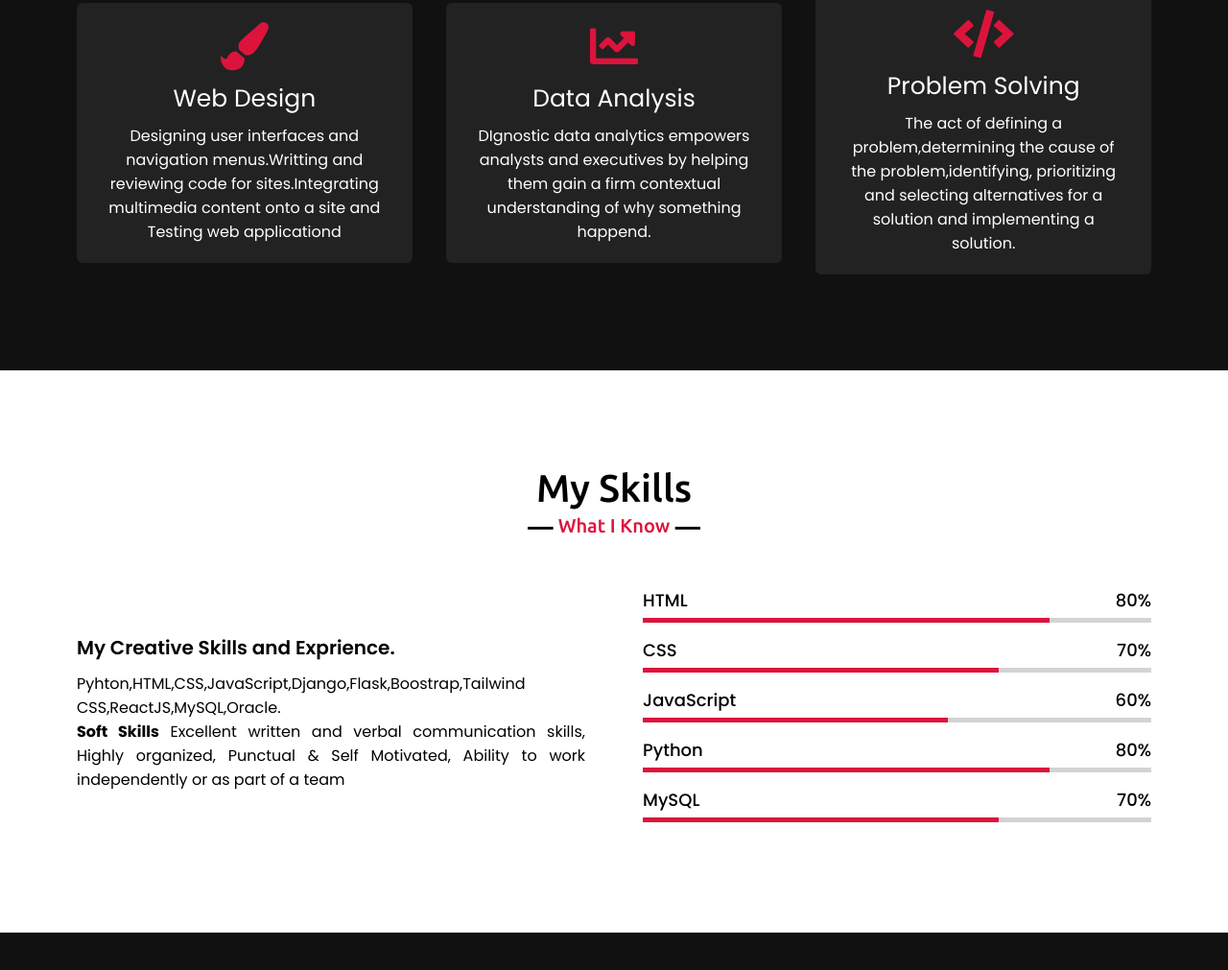
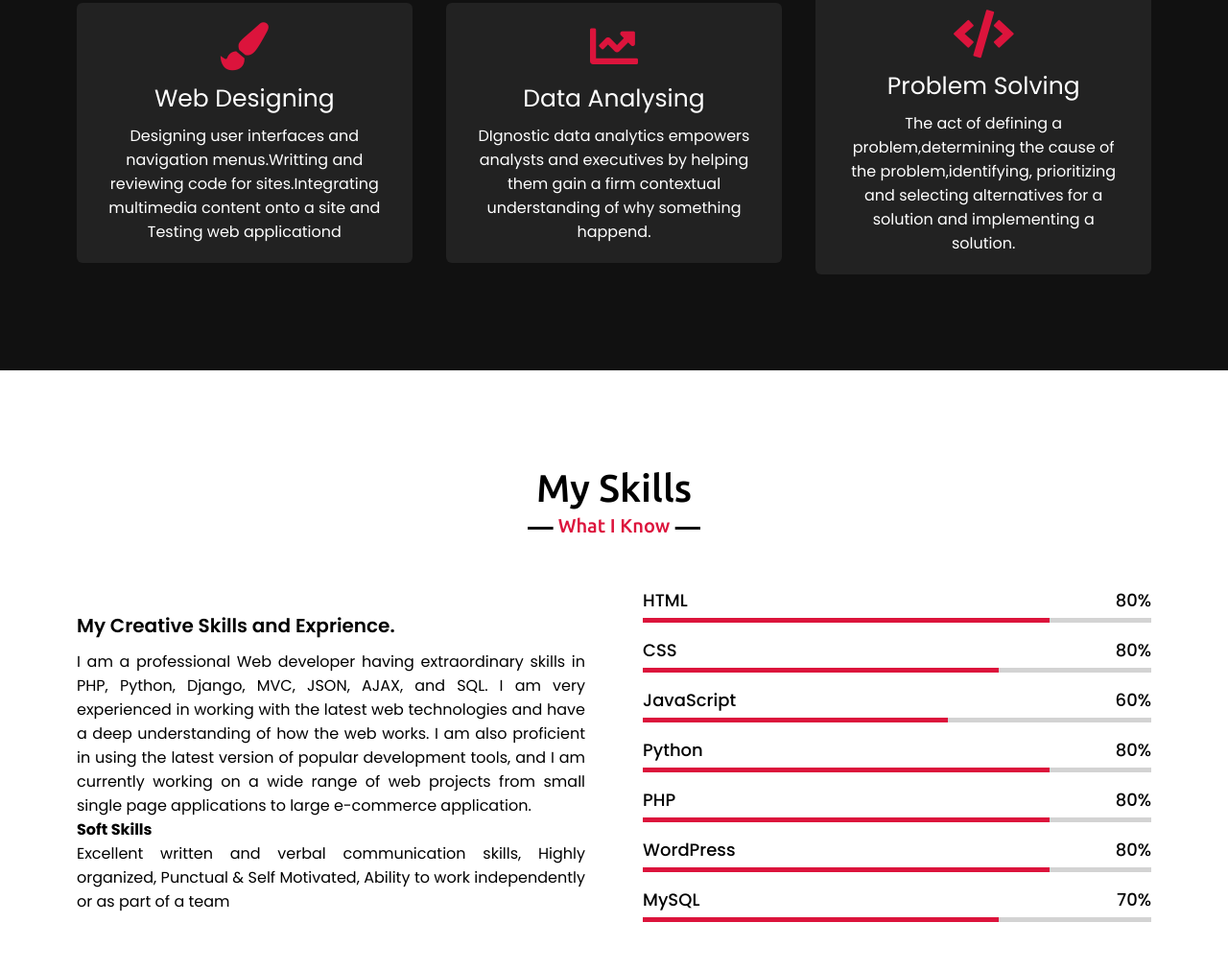
Before and after one commit to hemrajmalhi/my_portfolio, a plain HTML site: page index.html in a window 1280 px wide. Shown: the part 1769-2780 px from the top of the page at 96% size. Drawn offline with nearby package versions, Linux system fonts and the light colour scheme.

Commit message:
changed some styling and modified the components.

```diff
--- a/index.html
+++ b/index.html
@@ -65,7 +65,7 @@
                         idea of using Webs to solve practical problems. Web Development is a never-ending puzzle that I
                         am passionately engaged in solving. I believe in the power of programming to transform and
                         improve the lives of people around the world.</p>
-                        <a href="MY_CV.pdf" target="_blank">Download CV</a>
+                        <a href="resume.pdf" target="_blank">Download CV</a>
                 </div>
             </div>
         </div>
@@ -83,7 +83,7 @@
                 <div class="card">
                     <div class="box">
                         <i class="fas fa-paint-brush"></i>
-                        <div class="text">Web Design</div>
+                        <div class="text">Web Designing</div>
                         <p>Designing user interfaces and navigation menus.Writting and reviewing code for sites.Integrating multimedia content onto a site and Testing web applicationd</p>
                     </div>
                 </div>
@@ -91,7 +91,7 @@
                 <div class="card">
                     <div class="box">
                         <i class="fas fa-chart-line"></i>
-                        <div class="text">Data Analysis</div>
+                        <div class="text">Data Analysing </div>
                         <p>DIgnostic data analytics empowers analysts and executives by helping them gain a firm contextual understanding of why something happend.</p>
                     </div>
                 </div>
@@ -116,8 +116,12 @@
             <div class="skills-content">
                 <div class="column left">
                     <div class="text">My Creative Skills and Exprience.</div>
-                    Pyhton,HTML,CSS,JavaScript,Django,Flask,Boostrap,Tailwind CSS,ReactJS,MySQL,Oracle.</p>
-                    <p><b>Soft Skills</b> Excellent written and verbal communication skills, Highly organized, Punctual & Self Motivated, Ability to work independently or as part of a team</p>
+                    <p>I am a professional Web developer having extraordinary skills in PHP, Python, Django, MVC, JSON, AJAX, and SQL. I am
+                        very experienced in working with the latest web technologies and have a deep understanding of how the web works. I
+                        am also proficient in using the latest version of popular development tools, and I am currently working on a wide range
+                        of web projects from small single page applications to large e-commerce application.</p>
+                    <p><b>Soft Skills</b></p>
+                    <p> Excellent written and verbal communication skills, Highly organized, Punctual & Self Motivated, Ability to work independently or as part of a team</p>
                 </div>
                 <div class="column right">
 
@@ -132,7 +136,7 @@
                     <div class="bars">
                         <div class="info">
                             <span>CSS</span>
-                            <span>70%</span>
+                            <span>80%</span>
                         </div>
                         <div class="line css"></div>
                     </div>
@@ -152,6 +156,23 @@
                         </div>
                         <div class="line python"></div>
                     </div>
+
+                    <div class="bars">
+                        <div class="info">
+                            <span>PHP</span>
+                            <span>80%</span>
+                        </div>
+                        <div class="line php"></div>
+                    </div>
+
+                    <div class="bars">
+                        <div class="info">
+                            <span>WordPress</span>
+                            <span>80%</span>
+                        </div>
+                        <div class="line wordpress"></div>
+                    </div>
+
 
                     <div class="bars">
                         <div class="info">
--- a/script.js
+++ b/script.js
@@ -34,7 +34,7 @@ $(document).ready(function() {
 
     // typing animate script
     var typed =new Typed(".typing",{
-        strings:["Python Developer","web Developer","Data analyser","Problem solver"],
+        strings:["Python Developer","Web Developer","WordPress Developer","Problem Solver"],
         typeSpeed:100,
         backSpeed:60,
         loop:true
@@ -42,7 +42,7 @@ $(document).ready(function() {
 
 
     var typed =new Typed(".typing-2",{
-        strings:["Python Developer","web Developer","Data analyser","Problem solver"],
+        strings:["Python Developer","Web Developer","WordPress Developer","Problem solver"],
         typeSpeed:100,
         backSpeed:60,
         loop:true
--- a/style.css
+++ b/style.css
@@ -374,6 +374,12 @@ background: #111;
 .skills .skills-content .right .python::before{
     width: 80%;
 }
+.skills .skills-content .right .php::before{
+    width: 80%;
+}
+.skills .skills-content .right .wordpress::before{
+    width: 80%;
+}
 
 .skills .skills-content .right .mysql::before{
     width: 70%;
```
Also changed, not shown: 2 other files.
